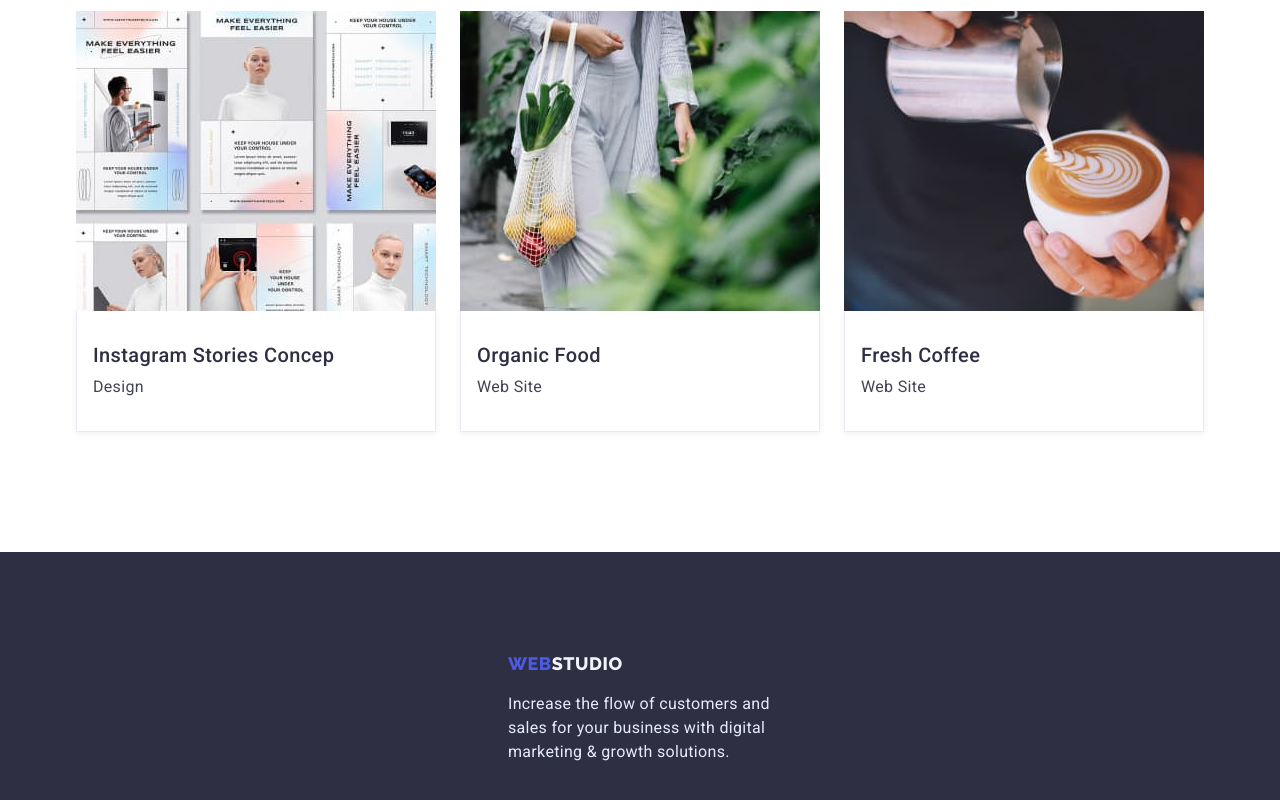
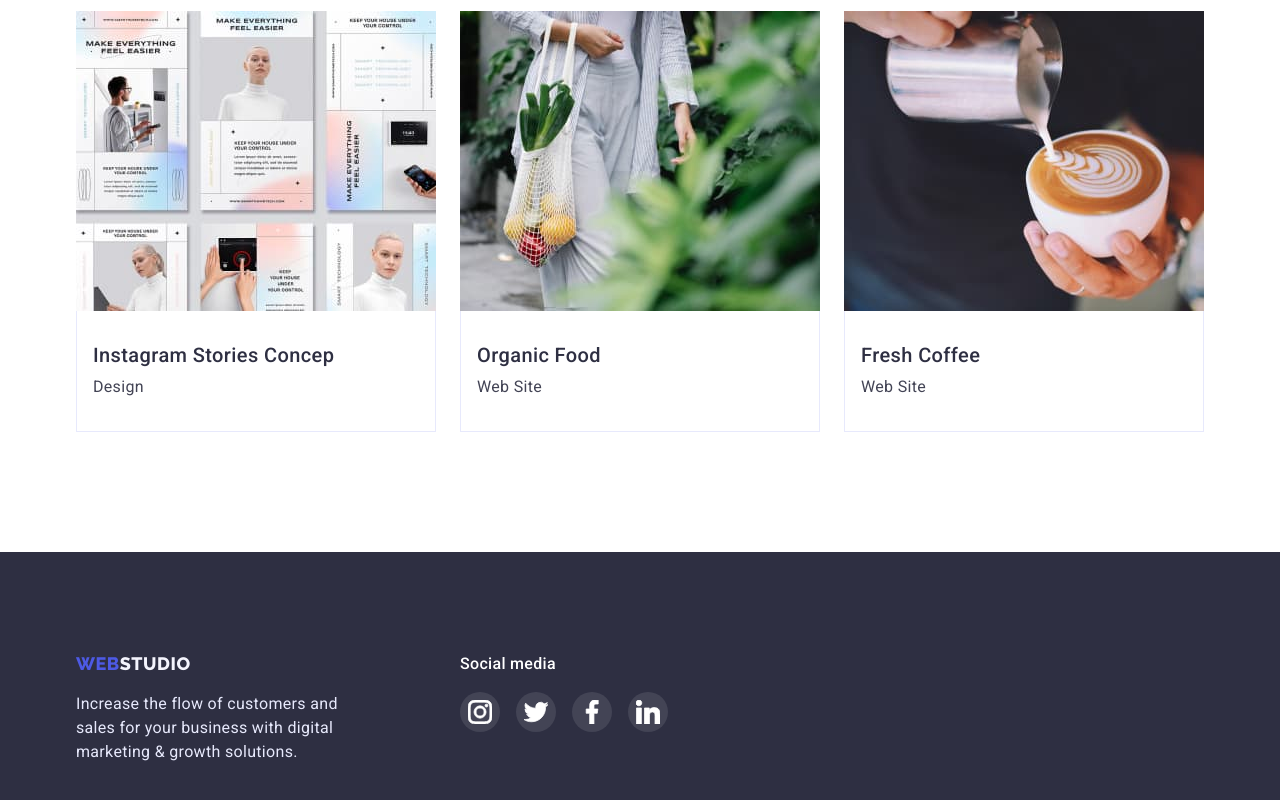
Before and after one commit to vika512/goit-markup-hw-04, a plain HTML site: page portfolio.html in a window 1280 px wide. Shown: the part 1218-2018 px from the top of the page. Drawn offline with nearby package versions, Linux system fonts and the light colour scheme.

Commit message:
added social icons to footer

```diff
--- a/css/styles.css
+++ b/css/styles.css
@@ -214,6 +214,7 @@ body {
     padding: 16px 32px;
     border-radius: 4px;
     border: 1px solid transparent;
+    box-shadow: 0px 4px 4px rgba(0, 0, 0, 0.15);
 
     font-family: inherit;
     font-weight: 500;
@@ -228,8 +229,8 @@ body {
 .hero-btn:hover,
 .hero-btn:focus {
     background-color: var(--primary-accent-color);
+    box-shadow: 0px 4px 4px rgba(0, 0, 0, 0.15);
 }
-
 /* =================== FEATURES =================== */
 
 .visually-hidden {
@@ -345,6 +346,7 @@ body {
     background-color: #FFFFFF;
     padding-bottom: 32px;
     padding-top: 32px;
+    box-shadow: 0px 1px 6px rgba(46, 47, 66, 0.08), 0px 1px 1px rgba(46, 47, 66, 0.16), 0px 2px 1px rgba(46, 47, 66, 0.08);
 }
 
 
@@ -443,15 +445,19 @@ body {
 /* =========== FOOTER ============ */
 
 .page-footer {
-    display: flex;
     background-color: var(--primary-text-color);
     padding-top: 100px;
     padding-bottom: 100px;
 }
 
-/* .footer-container {
-    margin-: 0;
-} */
+.footer-container {
+    display: flex;
+}
+
+.media-footer {
+    width: 208px;
+    margin-left: 120px;
+}
 
 .footer-logo-first {
     color:var(--secondary-accent-color);
@@ -468,10 +474,6 @@ body {
     letter-spacing: 0.02em;
     color: #E7E9FC;
 }
-
-/* .footer-social-links {
-    margin-left: 120px;
-} */
 
 .footer-social-title {
     margin-bottom: 16px;
@@ -557,6 +559,7 @@ body {
 .filter-btn:focus {
     color: var(--dark-background-text);
     background-color: var(--primary-accent-color);
+    box-shadow: 0px 3px 1px rgba(0, 0, 0, 0.1), 0px 2px 1px rgba(0, 0, 0, 0.08), 0px 2px 2px rgba(0, 0, 0, 0.12);
 }
 
 /* <!-- =========== Work examples ============== --> */
@@ -576,12 +579,15 @@ body {
     margin-bottom: 48px;
 }
 
+.work-item:hover {
+    box-shadow: 0px 1px 6px rgba(46, 47, 66, 0.08);
+}
+
 .work-card {
     padding: 32px 16px;
     border: 1px solid #E7E9FC;
     border-top: transparent;
     background-color: var(--dark-background-text);
-    box-shadow: 0px 1px 6px rgba(46, 47, 66, 0.08);
 }
 
 .work-name {
--- a/portfolio.html
+++ b/portfolio.html
@@ -150,10 +150,48 @@
 
         </section>
     </main>
+
+    <!-- =========== FOOTER ============= -->
+
     <footer class="page-footer">
         <div class="container footer-container">
-            <a class="logo link" href="./index.html"><span class="footer-logo-first">Web</span><span class="footer-logo-second">Studio</span></a>
-            <p class="footer-description description">Increase the flow of customers and sales for your business with digital marketing & growth solutions.</p>
+            <div class="logo-footer">
+                <a class="logo link" href="./index.html"><span class="footer-logo-first">Web</span><span class="footer-logo-second">Studio</span></a>
+                <p class="footer-description description">Increase the flow of customers and sales for your business with digital marketing & growth solutions.</p>
+            </div>
+            <div class="media-footer">
+                <h3 class="footer-social-title">Social media</h3>
+                <ul class="footer-social-list list">
+                    <li class="footer-social-item">
+                        <a class="footer-social-link link" href="">
+                            <svg class="footer-social-icon" width="24px" height="24px">
+                                <use href="./images/icons.svg#icon-instagram"></use>
+                            </svg>
+                        </a>
+                    </li>
+                    <li class="footer-social-item">
+                        <a class="footer-social-link link" href="">
+                            <svg class="footer-social-icon" width="24px" height="24px">
+                                <use href="./images/icons.svg#icon-twitter"></use>
+                            </svg>
+                        </a>
+                    </li>
+                    <li class="footer-social-item">
+                        <a class="footer-social-link link" href="">
+                        <svg class="footer-social-icon" width="24px" height="24px">
+                            <use href="./images/icons.svg#icon-facebook"></use>
+                        </svg>
+                        </a>
+                    </li>
+                    <li class="footer-social-item">
+                        <a class="footer-social-link link" href="" type="button">
+                            <svg class="footer-social-icon" width="24px" height="24px">
+                                <use href="./images/icons.svg#icon-linkedin"></use>
+                            </svg>
+                        </a>
+                    </li>
+                </ul>
+            </div>
         </div>
     </footer>
 </body>
```
Also changed, not shown: index.html (+3 -1 lines).
